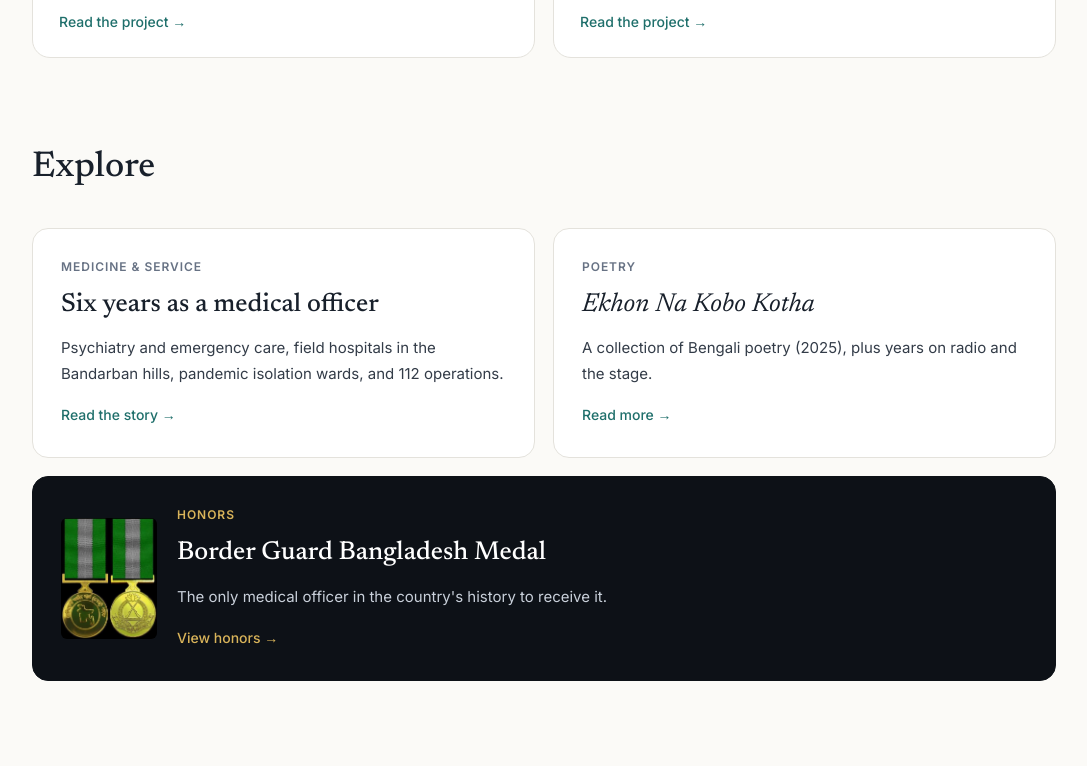
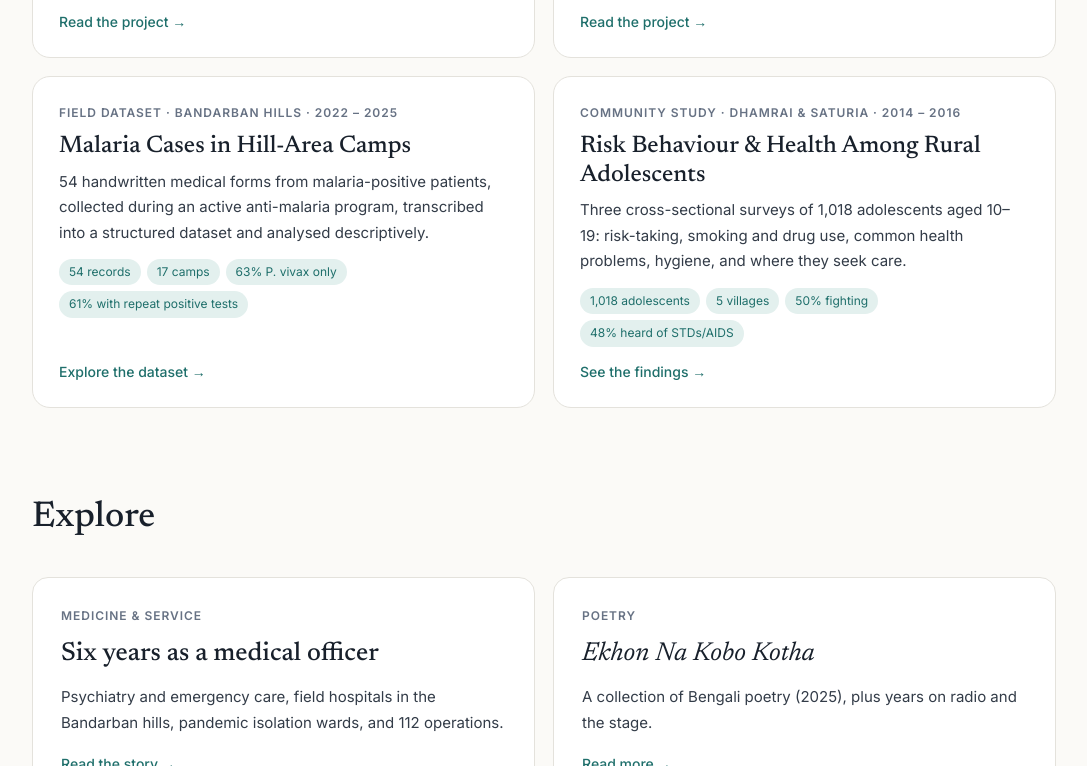
Before and after one commit to RafeeUsHasan/rafeeushasan.github.io, a plain HTML site: page index.html in a window 1280 px wide. Shown: the part 1424-2190 px from the top of the page, without its empty margins (96-1183 px from the left). Drawn offline with Linux system fonts and the light colour scheme.

Commit message:
Add files via upload

```diff
--- a/index.html
+++ b/index.html
@@ -29,7 +29,7 @@
     </div>
     <figure class="portrait" id="portrait">
       <div class="frame">
-        <img src="photo.jpeg" alt="Portrait of Rafee Us Hasan" onerror="this.closest('.portrait').classList.add('empty')">
+        <img src="photo.jpg" alt="Portrait of Rafee Us Hasan" onerror="this.closest('.portrait').classList.add('empty')">
         <div class="ph">
           <svg viewBox="0 0 100 100" fill="currentColor" aria-hidden="true"><circle cx="50" cy="36" r="18"/><path d="M14 92c3-20 18-32 36-32s33 12 36 32z"/></svg>
           <span>Photo goes here<br><code>photo.jpg</code></span>
@@ -70,6 +70,24 @@
           <span class="go">Read the project →</span>
         </div>
       </a>
+      <a class="work-card" href="malaria.html">
+        <div class="in">
+          <div class="kick">Field dataset · Bandarban hills · 2022 – 2025</div>
+          <h3>Malaria Cases in Hill-Area Camps</h3>
+          <p>54 handwritten medical forms from malaria-positive patients, collected during an active anti-malaria program, transcribed into a structured dataset and analysed descriptively.</p>
+          <div class="facts"><span>54 records</span><span>17 camps</span><span>63% P. vivax only</span><span>61% with repeat positive tests</span></div>
+          <span class="go">Explore the dataset →</span>
+        </div>
+      </a>
+      <a class="work-card" href="adolescent.html">
+        <div class="in">
+          <div class="kick">Community study · Dhamrai &amp; Saturia · 2014 – 2016</div>
+          <h3>Risk Behaviour &amp; Health Among Rural Adolescents</h3>
+          <p>Three cross-sectional surveys of 1,018 adolescents aged 10–19: risk-taking, smoking and drug use, common health problems, hygiene, and where they seek care.</p>
+          <div class="facts"><span>1,018 adolescents</span><span>5 villages</span><span>50% fighting</span><span>48% heard of STDs/AIDS</span></div>
+          <span class="go">See the findings →</span>
+        </div>
+      </a>
     </div>
   </section>
 
```
Also changed, not shown: medicine.html (+2 -2 lines).
